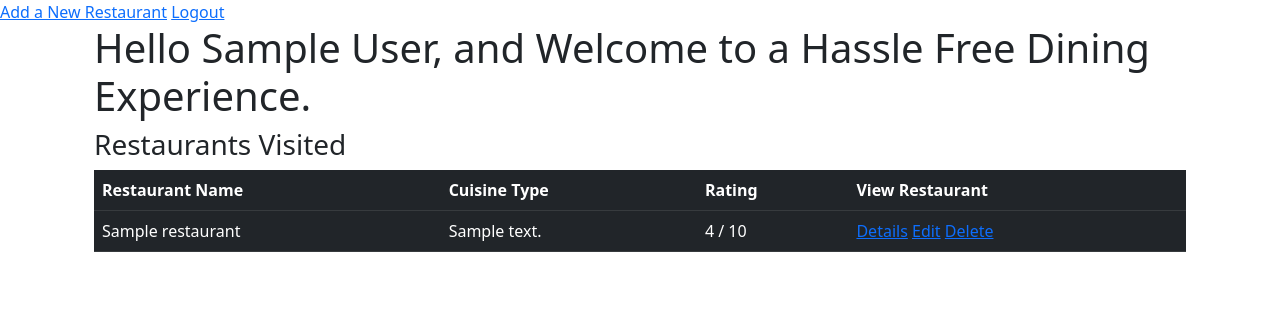
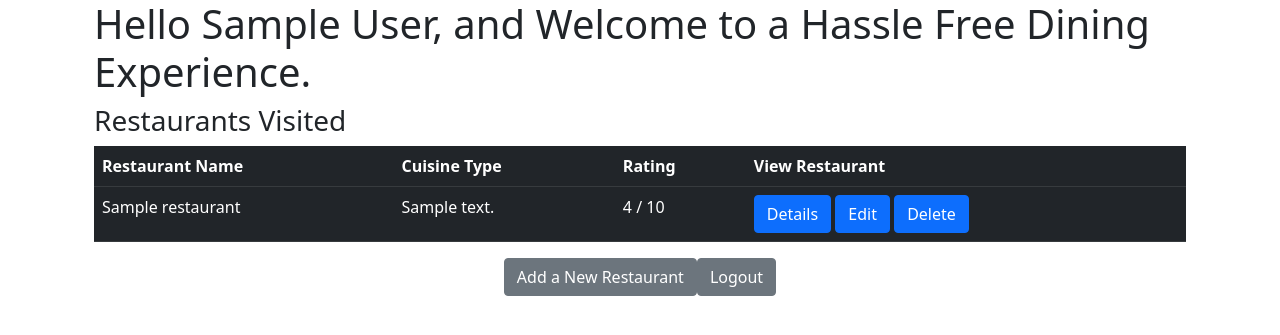
Before and after one commit to jschuster4/ChicagoEatz, a Flask app: page /success in a window 1280 px wide. Shown: the top 335 px of the page. Run offline with Flask 2, Linux system fonts and the light colour scheme; the visitor is signed in with stand-in values (Sample User, id 1); tables that the repository leaves empty or names only in its code hold one stand-in row (values such as "Sample post").

Commit message:
updated styling

```diff
--- a/Chicago_Eatz_project/flask_app/static/script_1.js
+++ b/Chicago_Eatz_project/flask_app/static/script_1.js
@@ -8,7 +8,7 @@ async function initMap(latitude, longitude) {
         zoom: 15,
         center: location,
     });
-    // The marker, positioned at Uluru
+    // The marker, positioned in the center
     const marker = new google.maps.Marker({
         position: location,
         map: map,
--- a/Chicago_Eatz_project/flask_app/templates/create_restaurant.html
+++ b/Chicago_Eatz_project/flask_app/templates/create_restaurant.html
@@ -22,8 +22,7 @@
     <div class="container">
         <div class="container">
             <h1>Add a New Restaurant</h1>
-            <a href="/success">Restaurants</a>
-            <a href="/logout">Logout</a>
+
             <form action="/restaurant/new" class="form-control" method="post">
                 <div>
                     <label for="name">Restaurant Name</label>
@@ -70,6 +69,8 @@
                 <input type="submit" value="Add">
             </form>
         </div>
+        <a href="/success"><button class="btn btn-secondary">All Restaurants</button></a>
+        <a href="/logout"><button class="btn btn-secondary">Logout</button></a>
     </div>
 </body>
 </html>
--- a/Chicago_Eatz_project/flask_app/templates/user_page.html
+++ b/Chicago_Eatz_project/flask_app/templates/user_page.html
@@ -9,10 +9,6 @@
 
 </head>
 <body>
-    <div>
-        <a href="/restaurant/create">Add a New Restaurant</a>
-        <a href="/logout">Logout</a>
-    </div>
     <div class="container" style="display: flex;">
         <div class="container">
             <h1>Hello {{session['first_name']}}, and Welcome to a Hassle Free Dining Experience.</h1>
@@ -30,16 +26,21 @@
                     <td>{{rows.cuisine}}</td>
                     <td>{{rows.rating}} / 10</td>
                     <td>
-                        <a href="/restaurants/view/{{rows.id}}">Details</a>
+                        <a href="/restaurants/view/{{rows.id}}"><button class="btn btn-primary">Details</button></a>
                         {% if rows.user_id == session['user_id'] %}
-                        <a href="/restaurants/update/{{rows.id}}">Edit</a>
-                        <a href="/restaurants/delete/{{rows.id}}">Delete</a>
+                        <a href="/restaurants/update/{{rows.id}}"><button class="btn btn-primary">Edit</button></a>
+                        <a href="/restaurants/delete/{{rows.id}}"><button class="btn btn-primary">Delete</button></a>
                         {% endif %}
                     </td>
                 </tr>
                 {% endfor %}
             </table>
         </div>
+
+    </div>
+    <div style="display: flex; justify-content: center">
+        <a href="/restaurant/create"><button class="btn btn-secondary">Add a New Restaurant</button></a>
+        <a href="/logout"><button class="btn btn-secondary">Logout</button></a>
     </div>
 
 </body>
```
Also changed, not shown: Chicago_Eatz_project/flask_app/templates/login.html (+13 -10 lines), Chicago_Eatz_project/flask_app/templates/view_restaurant.html (+3 -4 lines), 3 other files.
